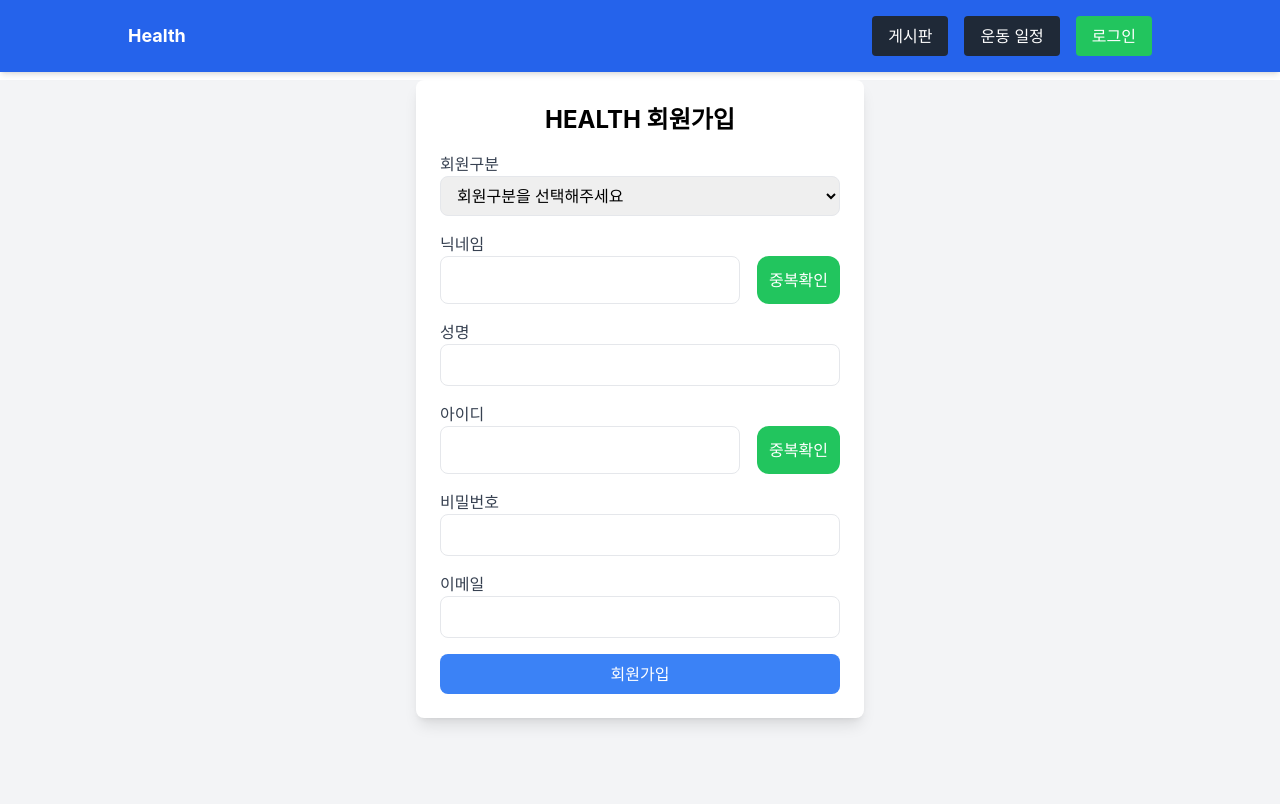
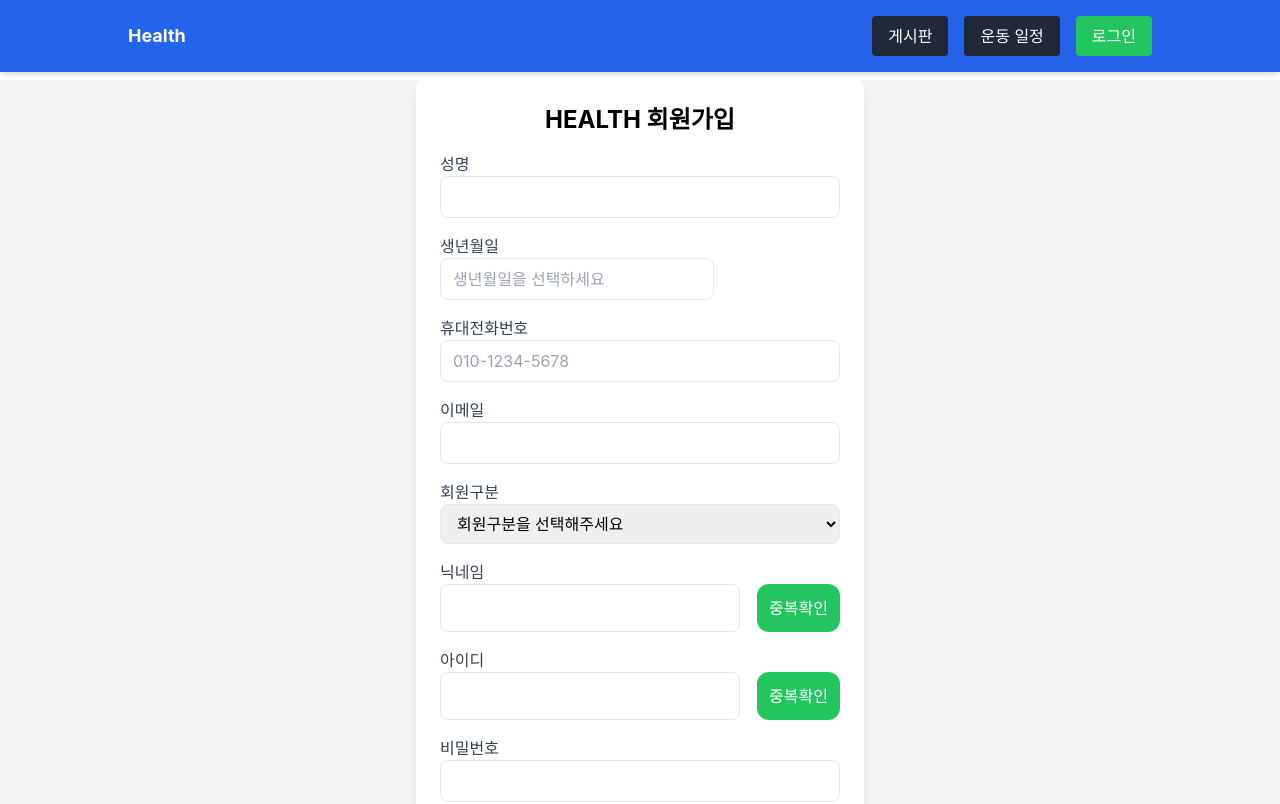
Before and after one commit to dnrc0714/health-front, a React (Create React App) app: page /#/register in a window 1280 px wide. Shown: the top 804 px of the page. Built offline with nearby package versions, Linux system fonts and the light colour scheme.

Commit message:
회원가입 validation, 중복체크 로직 합치기

```diff
--- a/package.json
+++ b/package.json
@@ -3,7 +3,10 @@
   "version": "0.1.0",
   "private": true,
   "dependencies": {
+    "@emotion/react": "^11.14.0",
+    "@emotion/styled": "^11.14.0",
     "@material-tailwind/react": "^2.1.10",
+    "@mui/material": "^6.3.1",
     "@testing-library/jest-dom": "^6.6.3",
     "@testing-library/react": "^16.1.0",
     "@types/express": "^5.0.0",
@@ -14,8 +17,10 @@
     "@types/react-dom": "^19.0.2",
     "axios": "^1.7.9",
     "cra-template-typescript": "1.2.0",
+    "date-fns": "^4.1.0",
     "http-proxy-middleware": "^3.0.3",
     "react": "^18.3.1",
+    "react-datepicker": "^7.6.0",
     "react-daum-postcode": "^3.2.0",
     "react-dom": "^18.3.1",
     "react-router-dom": "^7.1.1",
--- a/src/App.tsx
+++ b/src/App.tsx
@@ -20,7 +20,7 @@ export default function App() {
                     <Routes>
                         <Route path="/" element={<MainContent />} />
                         <Route path="/login" element={<Login setIsLoggedIn={setIsLoggedIn}/>} />
-                        <Route path="/register" element={<Register agreeYn={'Y'}/>} />
+                        <Route path="/register" element={<Register />} />
                         <Route path="/agreement" element={<Agreement />} />
                     </Routes>
                 </div>
--- a/src/components/auth/Register.tsx
+++ b/src/components/auth/Register.tsx
@@ -1,24 +1,41 @@
 import React, {useState} from "react";
 import axios from "axios";
+import {useNavigate} from "react-router-dom";
+import DatePicker, {registerLocale} from "react-datepicker";
+import "react-datepicker/dist/react-datepicker.css";
+import {ko} from "date-fns/locale";
 
-export default function Register({agreeYn}: {agreeYn:string}) {
+
+// 한국어 로케일 등록
+registerLocale("ko", ko);
+export default function Register() {
+    const navigate = useNavigate();
 
     const [formData, setFormData] = useState({
         userTp: "",
+        username: "",
+        email: "",
+        phoneNumber: "",
         nickname: "",
-        username: "",
         id: "",
         password: "",
-        email: "",
+        passwordChk: "",
+        birthDate: null as Date | null,
+        agreeYn: "Y",
     });
 
     const [errors, setErrors] = useState({
         userTp: "",
+        username: "",
+        email: "",
+        phoneNumber: "",
         nickname: "",
-        username: "",
         id: "",
         password: "",
-        email: "",
+        passwordChk: "",
+        idDupChkYn: "",
+        nicknameDupChkYn: "",
+        birthDate: "",
     });
 
     const [dupSuccessMessage, setDupSuccessMessage] = useState({
@@ -28,6 +45,11 @@ export default function Register({agreeYn}: {agreeYn:string}) {
     const [dupErrorMessage,setDupErrorMessage] = useState({
         id: "",
         nickname: ""
+    });
+
+    const [dupChkYn, setDupChkYn] = useState({
+        id: "N",
+        nickname: "N"
     });
 
     const validate = () => {
@@ -42,22 +64,32 @@ export default function Register({agreeYn}: {agreeYn:string}) {
         // 성명
         newErrors.username = formData.username ? "" : "성명은 필수 입력 값입니다.";
 
+        // 생년월일
+        newErrors.birthDate = formData.birthDate ? "" : "생년월일은 필수 입력 값입니다.";
+
         // 아이디
         newErrors.id = formData.id ? "" : "아이디는 필수 입력 값입니다.";
 
         // 비밀번호
         newErrors.password = formData.password
-            ? /(?=.*[0-9])(?=.*[a-zA-Z])(?=.*\W)(?=\\S+$).{8,20}/.test(formData.password)
+            ? /^(?=.*[0-9])(?=.*[a-zA-Z])(?=.*\W)(?=\S+$).{8,20}$/.test(formData.password)
                 ? ""
                 : "비밀번호는 영문 대,소문자와 숫자, 특수기호가 포함된 8자 ~ 20자여야 합니다."
             : "비밀번호는 필수 입력 값입니다.";
 
+        newErrors.passwordChk = formData.password === formData.passwordChk ? "" : "비밀번호가 일치하지 않습니다."
         // 이메일
         newErrors.email = formData.email
             ? /^[^\s@]+@[^\s@]+\.[^\s@]+$/.test(formData.email)
                 ? ""
                 : "이메일 형식에 맞지 않습니다."
             : "이메일은 필수 입력 값입니다.";
+
+        // 아이디 중복확인 여부
+        newErrors.idDupChkYn = dupChkYn.id === 'Y' ? "" : "아이디 중복확인을 해주세요."
+
+        //닉네임 중복확인 여부
+        newErrors.nicknameDupChkYn = dupChkYn.nickname === 'Y' ? "" : "닉네임 중복확인을 해주세요."
 
         setErrors(newErrors);
         return Object.values(newErrors).every((error) => error === "");
@@ -66,15 +98,38 @@ export default function Register({agreeYn}: {agreeYn:string}) {
     const handleChange = (e: React.ChangeEvent<HTMLInputElement | HTMLSelectElement>) => {
         const { name, value } = e.target;
         setFormData({ ...formData, [name]: value });
+
+        if(name === 'passwordChk') {
+            if(formData.password === e.target.value) {
+                errors.passwordChk = '';
+            } else {
+                errors.passwordChk = '비밀번호가 일치하지 않습니다.';
+            }
+        }
+
+        if(name === 'phoneNumber') {
+            let inputPhoneNumber = e.target.value.replace(/[^0-9-]/g, ""); // 숫자와 하이픈만 허용
+            // 하이픈 자동 추가 (XXX-XXXX-XXXX 형식)
+            inputPhoneNumber = inputPhoneNumber
+                .replace(/-/g, "") // 기존 하이픈 제거
+                .replace(/(\d{3})(\d{4})(\d{4})/, "$1-$2-$3")
+                .substring(0, 13); // 최대 13자까지만
+
+            setFormData((prev) =>  ({
+                ...prev,
+                phoneNumber: inputPhoneNumber,
+            }));
+        }
     };
 
-    const handleSubmit = (e: React.FormEvent) => {
-        e.preventDefault();
-        if (validate()) {
-            alert("회원가입 성공!");
-            // 서버로 데이터 전송
-        } else {
-            alert("입력값을 확인해주세요.");
+    const handleDateChange = (date: Date | null) => {
+        if (date) {
+            const localDate = new Date(date.getTime() - date.getTimezoneOffset() * 60000); // 로컬 시간대의 날짜 객체로 변환
+
+            setFormData((prev) => ({
+                ...prev,
+                birthDate: localDate
+            }));
         }
     };
 
@@ -97,6 +152,11 @@ export default function Register({agreeYn}: {agreeYn:string}) {
                     ...prev,
                     id: '',
                 }));
+
+                setDupChkYn((prev) =>  ({
+                    ...prev,
+                    id: 'Y',
+                }));
             } else {
                 setDupErrorMessage((prev) =>  ({
                     ...prev,
@@ -106,11 +166,16 @@ export default function Register({agreeYn}: {agreeYn:string}) {
                     ...prev,
                     id: '',
                 }));
+
+                setDupChkYn((prev) =>  ({
+                    ...prev,
+                    id: 'N',
+                }));
             }
         } catch (error) {
             alert('중복체크에 실패 했습니다. 관리자에게 문의하세요.');
         }
-    }
+    };
 
     const handelNicknameDupChk = async ()=> {
         const nickname = formData.nickname;
@@ -131,6 +196,11 @@ export default function Register({agreeYn}: {agreeYn:string}) {
                     ...prev,
                     nickname: '',
                 }));
+
+                setDupChkYn((prev) =>  ({
+                    ...prev,
+                    nickname: 'Y',
+                }));
             } else {
                 setDupErrorMessage((prev) =>  ({
                     ...prev,
@@ -140,16 +210,113 @@ export default function Register({agreeYn}: {agreeYn:string}) {
                     ...prev,
                     nickname: '',
                 }));
+
+                setDupChkYn((prev) =>  ({
+                    ...prev,
+                    nickname: 'N',
+                }));
             }
         } catch (error) {
             alert('중복체크에 실패 했습니다. 관리자에게 문의하세요.');
         }
-    }
+    };
+
+    const handleSubmit = async (e: React.FormEvent) => {
+
+        e.preventDefault();
+        if (validate()) {
+            // 서버로 데이터 전송
+            const response = await axios.post('/auth/register', formData);
+            if(response) {
+                alert("회원가입 성공!");
+                navigate('/');
+            }
+        } else if (dupChkYn.id === 'N') {
+            alert("아이디 중복확인을 해주세요.");
+            return;
+        } else if (dupChkYn.nickname === 'N') {
+            alert("닉네임 중복확인을 해주세요.");
+            return;
+        } else {
+            alert("입력값을 확인해주세요.");
+            return;
+        }
+    };
 
     return (
         <div className="max-w-md mx-auto bg-white shadow-lg rounded-lg p-6 mt-20">
             <h1 className="text-2xl font-bold mb-4 text-center">HEALTH 회원가입</h1>
             <form onSubmit={handleSubmit} className="space-y-4">
+                {/** 성명 */}
+                <div>
+                    <label htmlFor="username" className="block font-medium text-gray-700">
+                        성명
+                    </label>
+                    <input
+                        type="text"
+                        id="username"
+                        name="username"
+                        value={formData.username}
+                        onChange={handleChange}
+                        className="w-full px-3 py-2 border rounded-lg focus:outline-none focus:ring focus:ring-blue-300"
+                    />
+                    {errors.username && <p className="text-red-500 text-sm">{errors.username}</p>}
+                </div>
+
+                {/** 생년월일 */}
+                <div>
+                    <label htmlFor="birthDate" className="block font-medium text-gray-700">
+                        생년월일
+                    </label>
+                    <DatePicker
+                        selected={formData.birthDate}
+                        onChange={handleDateChange}
+                        dateFormat="yyyy-MM-dd"
+                        maxDate={new Date()} // 오늘 이전 날짜만 선택 가능
+                        showYearDropdown
+                        showMonthDropdown
+                        dropdownMode="select"
+                        placeholderText="생년월일을 선택하세요"
+                        locale="ko"
+                        className="w-full px-3 py-2 border rounded-lg focus:outline-none focus:ring focus:ring-blue-300"
+                    />
+                    {errors.birthDate && <p className="text-red-500 text-sm">{errors.birthDate}</p>}
+                </div>
+
+                {/** 휴대전화번호 */}
+                <div>
+                    <label htmlFor="phoneNumber" className="block font-medium text-gray-700">
+                        휴대전화번호
+                    </label>
+                    <input
+                        type="text"
+                        id="phoneNumber"
+                        name="phoneNumber"
+                        value={formData.phoneNumber}
+                        onChange={handleChange}
+                        placeholder="010-1234-5678"
+                        maxLength={13}
+                        className="w-full px-3 py-2 border rounded-lg focus:outline-none focus:ring focus:ring-blue-300"
+                    />
+                    {errors.phoneNumber && <p className="text-red-500 text-sm">{errors.phoneNumber}</p>}
+                </div>
+
+                {/** 이메일 */}
+                <div>
+                    <label htmlFor="email" className="block font-medium text-gray-700">
+                        이메일
+                    </label>
+                    <input
+                        type="email"
+                        id="email"
+                        name="email"
+                        value={formData.email}
+                        onChange={handleChange}
+                        className="w-full px-3 py-2 border rounded-lg focus:outline-none focus:ring focus:ring-blue-300"
+                    />
+                    {errors.email && <p className="text-red-500 text-sm">{errors.email}</p>}
+                </div>
+
                 {/** 회원구분 */}
                 <div>
                     <label htmlFor="userTp" className="block font-medium text-gray-700">
@@ -181,6 +348,7 @@ export default function Register({agreeYn}: {agreeYn:string}) {
                             id="nickname"
                             name="nickname"
                             value={formData.nickname}
+                            maxLength={15}
                             onChange={handleChange}
                             className="w-3/4 px-3 py-2 border rounded-lg focus:outline-none focus:ring focus:ring-blue-300"
                         />
@@ -196,21 +364,6 @@ export default function Register({agreeYn}: {agreeYn:string}) {
                     {errors.nickname && <p className="text-red-500 text-sm">{errors.nickname}</p>}
                 </div>
 
-                {/** 성명 */}
-                <div>
-                    <label htmlFor="username" className="block font-medium text-gray-700">
-                        성명
-                    </label>
-                    <input
-                        type="text"
-                        id="username"
-                        name="username"
-                        value={formData.username}
-                        onChange={handleChange}
-                        className="w-full px-3 py-2 border rounded-lg focus:outline-none focus:ring focus:ring-blue-300"
-                    />
-                    {errors.username && <p className="text-red-500 text-sm">{errors.username}</p>}
-                </div>
 
                 {/** 아이디 */}
                 <div>
@@ -223,6 +376,7 @@ export default function Register({agreeYn}: {agreeYn:string}) {
                             id="id"
                             name="id"
                             value={formData.id}
+                            maxLength={15}
                             onChange={handleChange}
                             className="w-3/4 px-3 py-2 border rounded-lg focus:outline-none focus:ring focus:ring-blue-300"
                         />
@@ -249,26 +403,28 @@ export default function Register({agreeYn}: {agreeYn:string}) {
                         name="password"
                         value={formData.password}
                         onChange={handleChange}
+                        maxLength={20}
                         className="w-full px-3 py-2 border rounded-lg focus:outline-none focus:ring focus:ring-blue-300"
                     />
                     {errors.password && <p className="text-red-500 text-sm">{errors.password}</p>}
                 </div>
 
-                {/** 이메일 */}
+                {/** 비밀번호 확인*/}
                 <div>
-                    <label htmlFor="email" className="block font-medium text-gray-700">
-                        이메일
+                    <label htmlFor="password" className="block font-medium text-gray-700">
+                        비밀번호 확인
                     </label>
                     <input
-                        type="email"
-                        id="email"
-                        name="email"
-                        value={formData.email}
+                        type="password"
+                        id="passwordChk"
+                        name="passwordChk"
+                        value={formData.passwordChk}
                         onChange={handleChange}
                         className="w-full px-3 py-2 border rounded-lg focus:outline-none focus:ring focus:ring-blue-300"
                     />
-                    {errors.email && <p className="text-red-500 text-sm">{errors.email}</p>}
+                    {errors.passwordChk && <p className="text-red-500 text-sm">{errors.passwordChk}</p>}
                 </div>
+
 
                 {/** 제출 버튼 */}
                 <button
```
Also changed, not shown: 1 other file (tests, documents, lock files or other folders).
